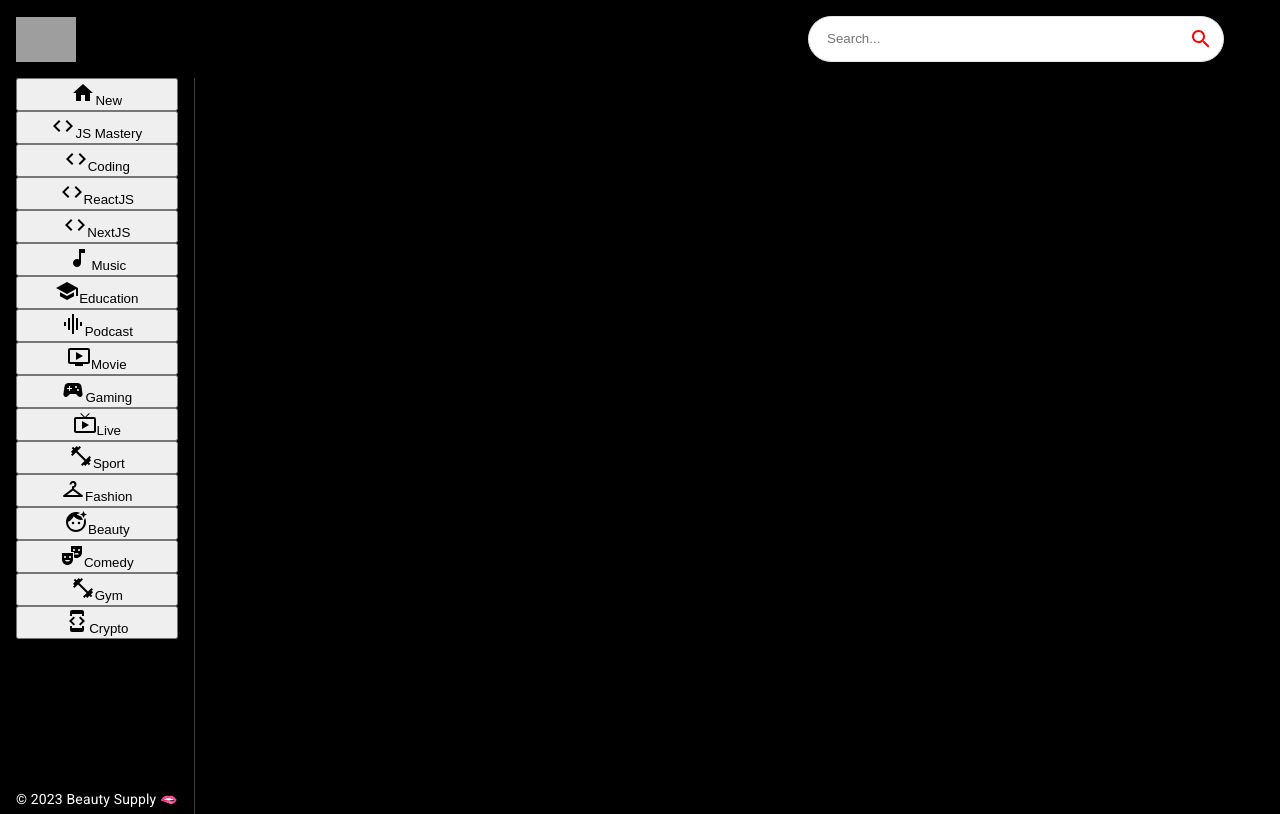
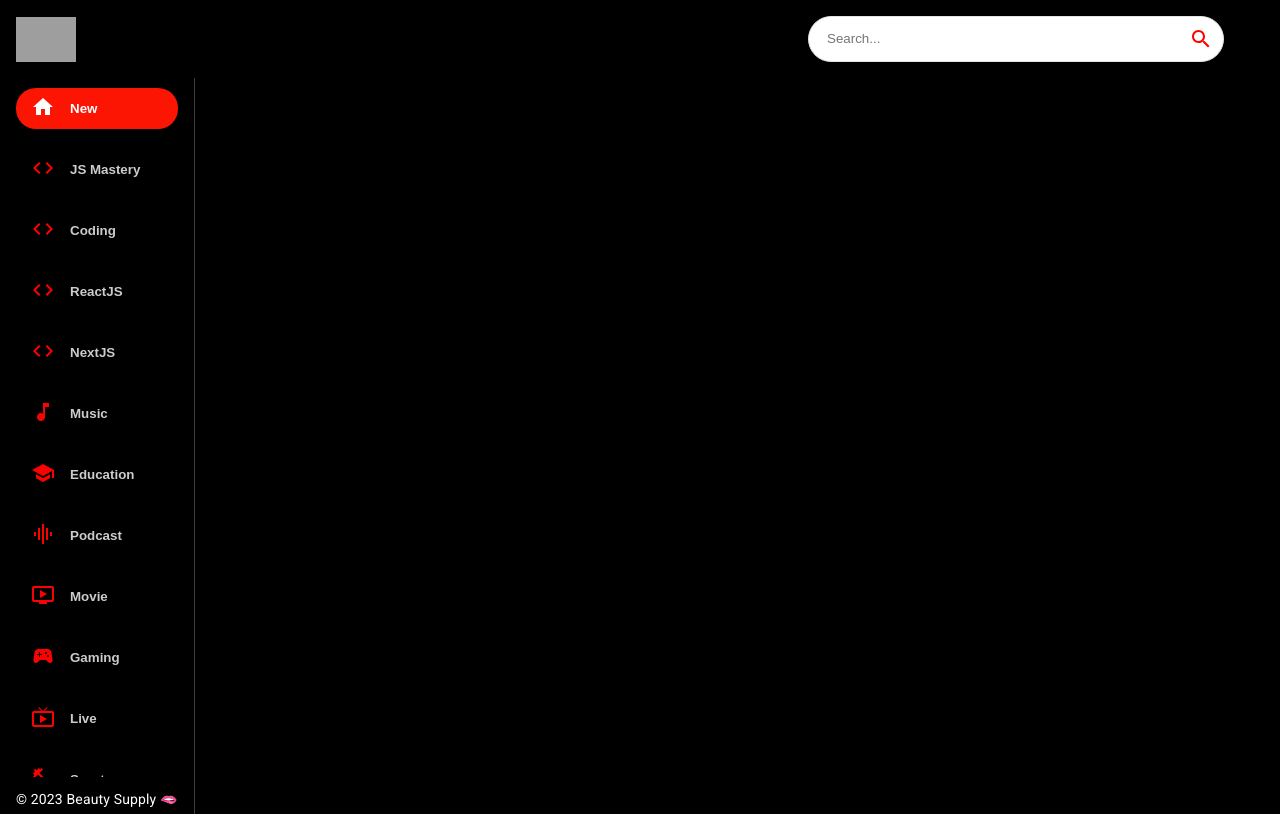
Before and after one commit to swansavage/tuber-app, a React (Create React App) app: page / in a window 1280 px wide. Built offline with nearby package versions, Linux system fonts and the light colour scheme; grey boxes are pictures that could not be loaded.

Commit message:
styled Sidebar component, no functionality implemented yet

```diff
--- a/src/components/Sidebar.jsx
+++ b/src/components/Sidebar.jsx
@@ -2,6 +2,8 @@
 import { Stack } from "@mui/material";
 
 import { categories } from "../utils/constants";
+
+const selectedCategory = "New";
 
 const Sidebar = () => {
   return (
@@ -14,9 +16,29 @@
       }}
     >
       {categories.map((category) => (
-        <button>
-          <span>{category.icon}</span>
-          <span>{category.name}</span>
+        <button
+          className="category-btn"
+          style={{
+            background: category.name === selectedCategory && "#FC1503",
+            color: "white",
+          }}
+          key={category.name}
+        >
+          <span
+            style={{
+              color: category.name === selectedCategory ? "white" : "red",
+              marginRight: "15px",
+            }}
+          >
+            {category.icon}
+          </span>
+          <span
+            style={{
+              opacity: category.name === selectedCategory ? "1" : "0.8",
+            }}
+          >
+            {category.name}
+          </span>
         </button>
       ))}
     </Stack>
```
